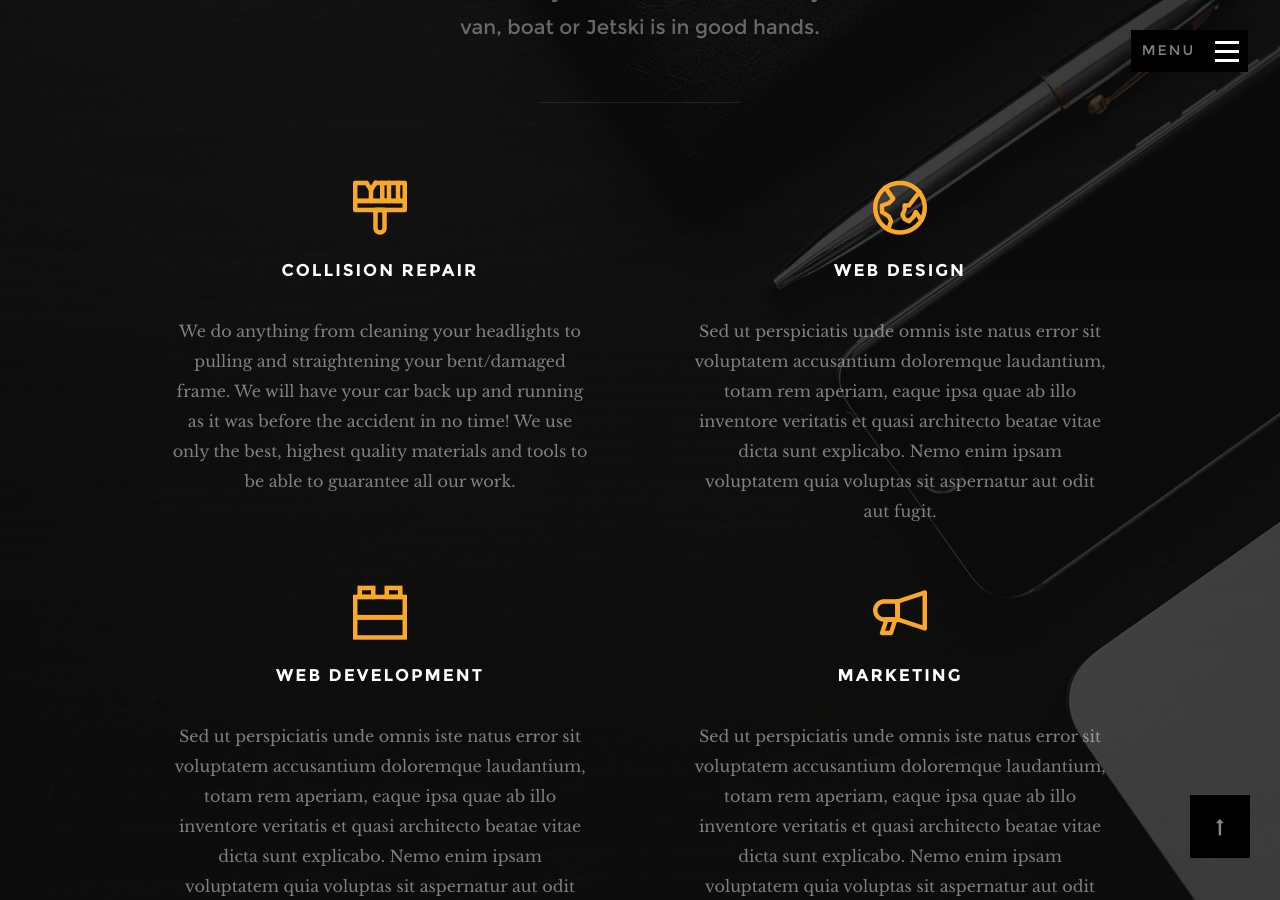
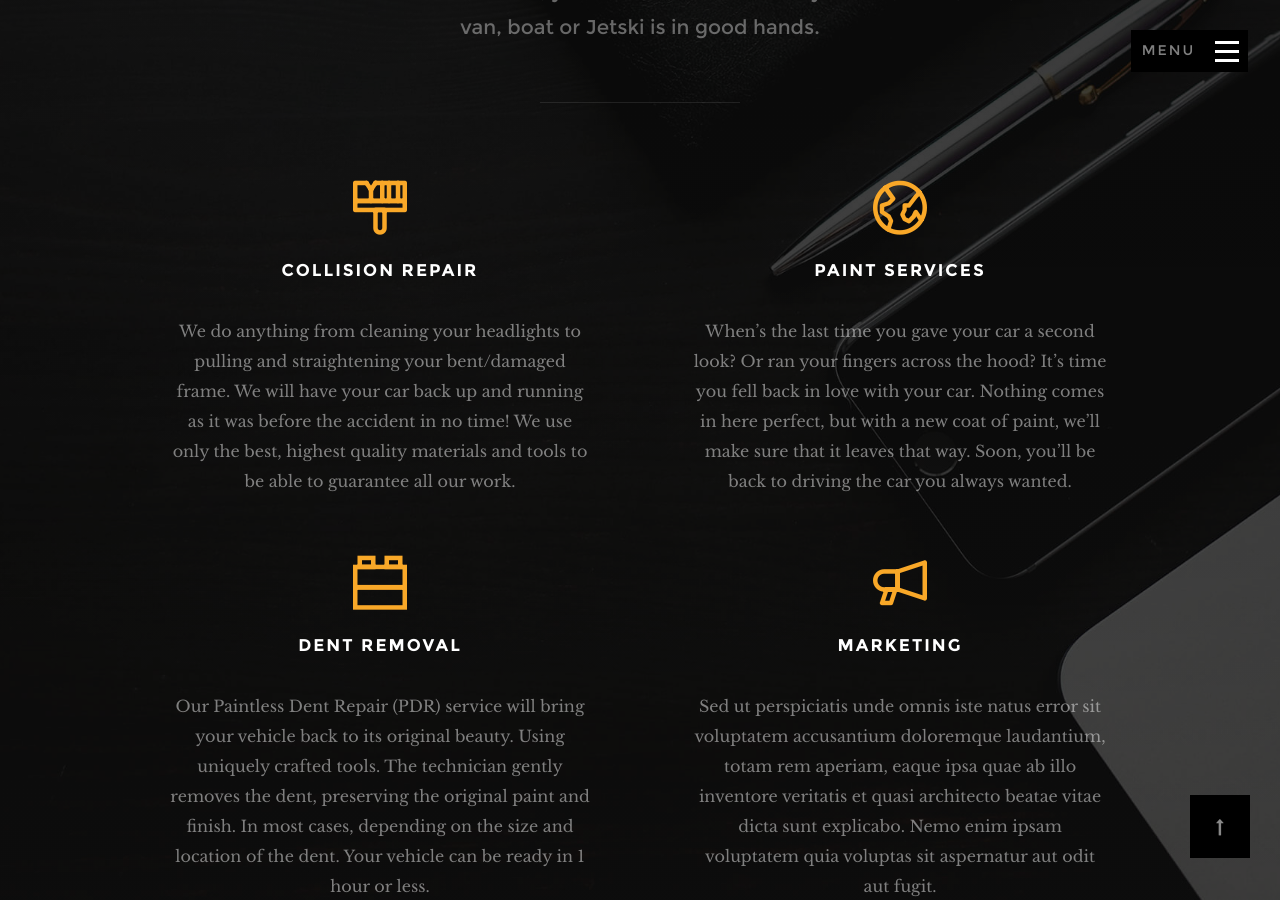
Before and after one commit to julioarhernandez/trujillosrepairs, a Jekyll site: the page built from pages/index.html, in a window 1280 px wide and 900 px high, scrolled down 2123 px. Built offline with Jekyll 4.4.1, drawn with Linux system fonts in a browser that asks for light colours; some web fonts are replaced; some of the changed text lies outside the part shown.

Commit message:
Update Pages “home”

```diff
--- a/_data/home/home.yml
+++ b/_data/home/home.yml
@@ -30,21 +30,21 @@ services:
       icon: icon-paint-brush
       title: 'Collision Repair '
     - content: >-
-        <p>Sed ut perspiciatis unde omnis iste natus error sit voluptatem
-        accusantium doloremque laudantium, totam rem aperiam, eaque ipsa quae ab
-        illo inventore veritatis et quasi architecto beatae vitae dicta sunt
-        explicabo. Nemo enim ipsam voluptatem quia voluptas sit aspernatur aut
-        odit aut fugit.</p>
+        <p>When’s the last time you gave your car a second look? Or ran your
+        fingers across the hood? It’s time you fell back in love with your car.
+        Nothing comes in here perfect, but with a new coat of paint, we’ll make
+        sure that it leaves that way. Soon, you’ll be back to driving the car
+        you always wanted.</p>
       icon: icon-earth
-      title: Web Design
+      title: Paint Services
     - content: >-
-        <p>Sed ut perspiciatis unde omnis iste natus error sit voluptatem
-        accusantium doloremque laudantium, totam rem aperiam, eaque ipsa quae ab
-        illo inventore veritatis et quasi architecto beatae vitae dicta sunt
-        explicabo. Nemo enim ipsam voluptatem quia voluptas sit aspernatur aut
-        odit aut fugit.</p>
+        <p>Our Paintless Dent Repair (PDR) service will bring your vehicle back
+        to its original beauty. Using uniquely crafted tools. The technician
+        gently removes the dent, preserving the original paint and finish. In
+        most cases, depending on the size and location of the dent. Your vehicle
+        can be ready in 1 hour or less. </p>
       icon: icon-lego-block
-      title: Web Development
+      title: Dent removal
     - content: >-
         <p>Sed ut perspiciatis unde omnis iste natus error sit voluptatem
         accusantium doloremque laudantium, totam rem aperiam, eaque ipsa quae ab
```
